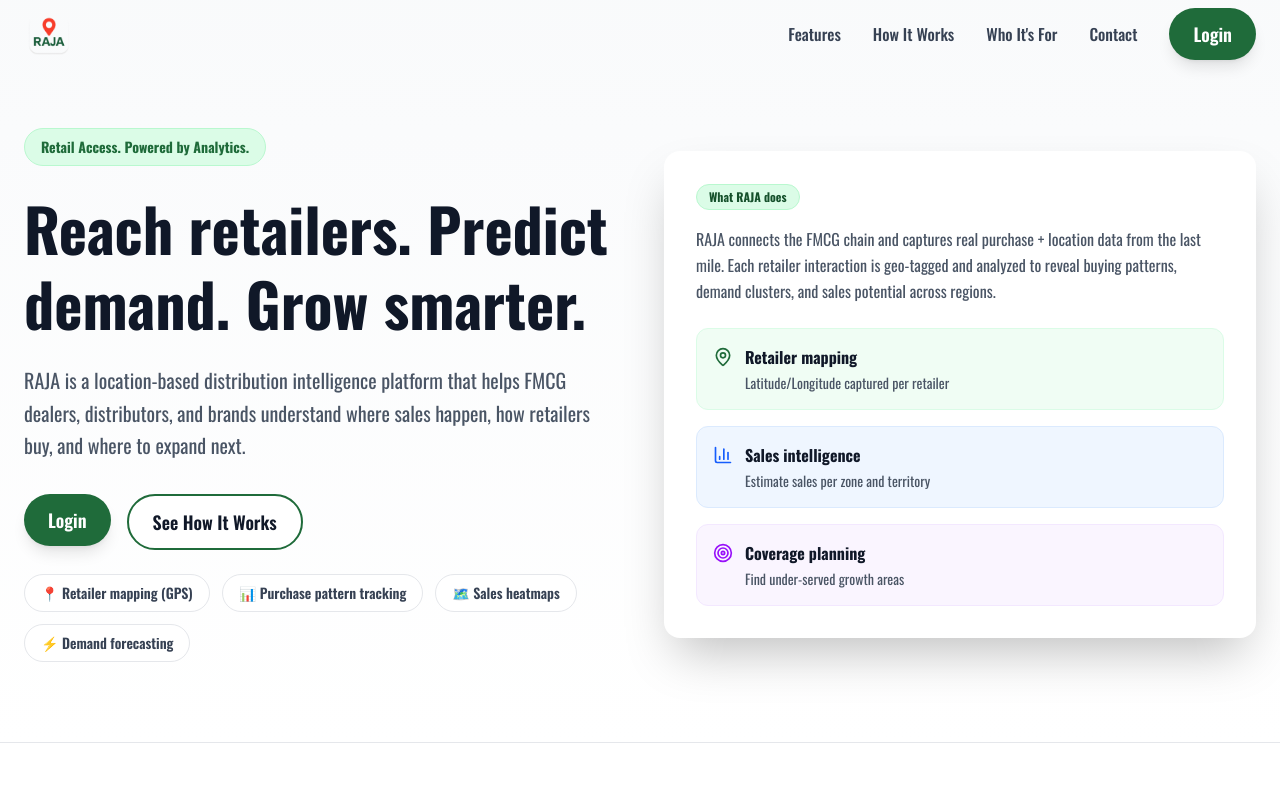
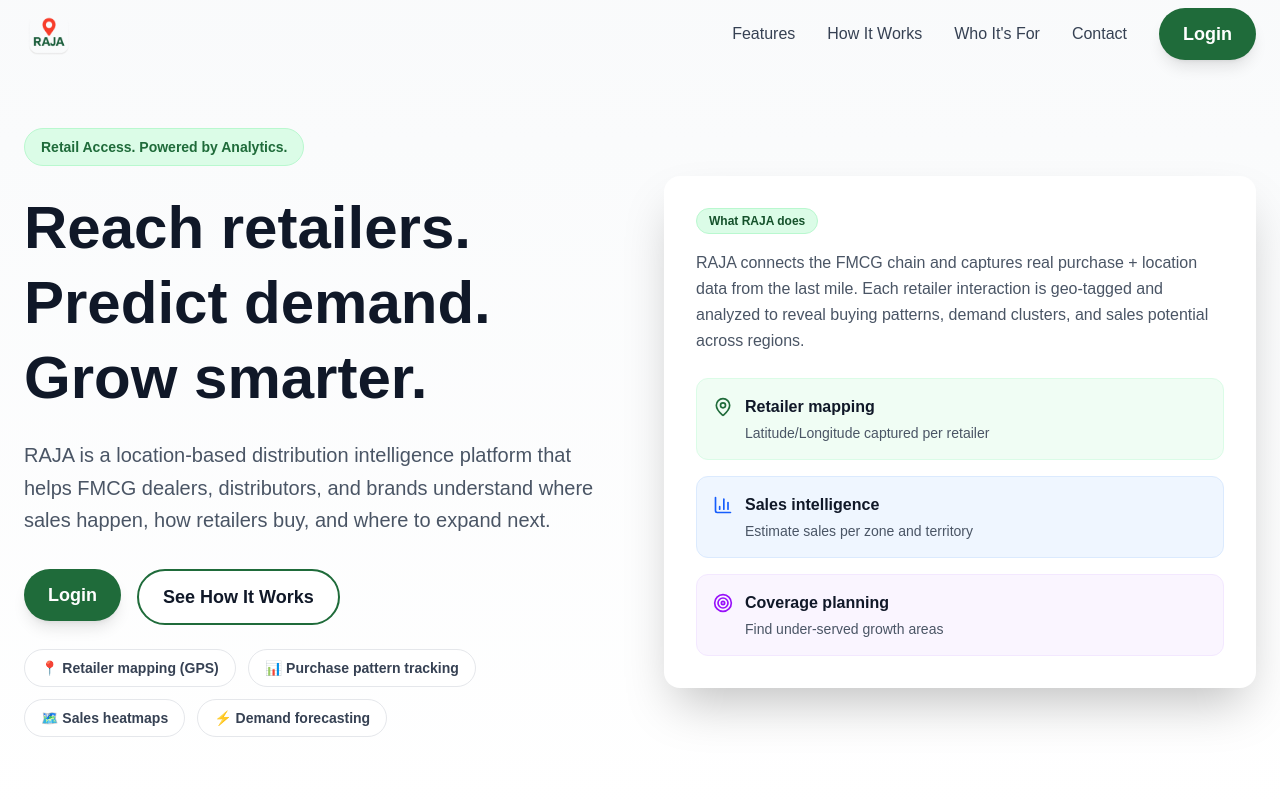
Before and after one commit to taja-platform/taja-landing-page, a Next.js app: page / in a window 1280 px wide. Shown: the top 800 px of the page. Built offline with nearby package versions, Linux system fonts and the light colour scheme.

Commit message:
Font change

```diff
--- a/src/app/globals.css
+++ b/src/app/globals.css
@@ -1,9 +1,9 @@
-@import url('https://fonts.googleapis.com/css2?family=Oswald:wght@200..700&display=swap');
+/* @import url('https://fonts.googleapis.com/css2?family=Oswald:wght@200..700&display=swap'); */
 @import "tailwindcss";
 
 * {
   scroll-behavior: smooth;
-  font-family: 'Oswald', sans-serif;
+  /* font-family: 'Oswald', sans-serif; */
 }
 
 :root {
```
